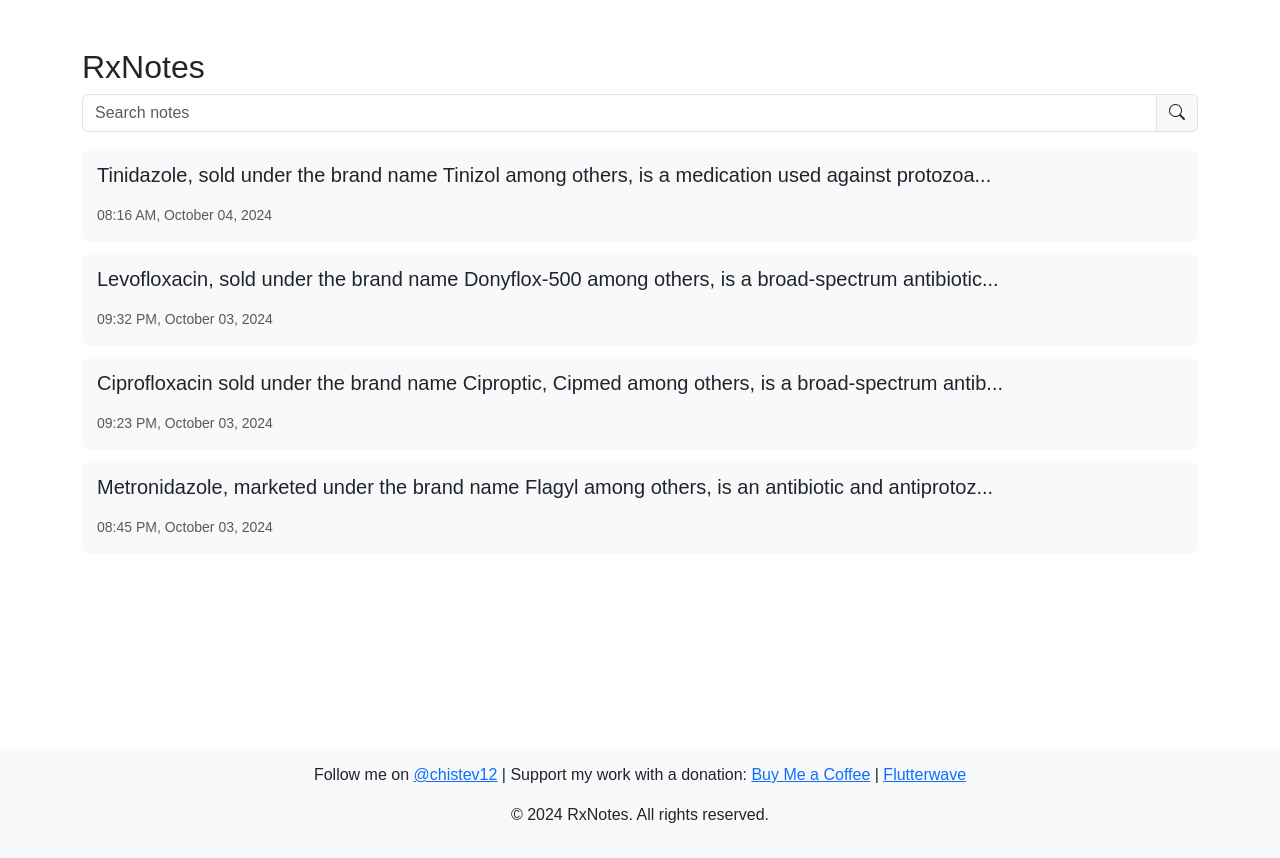
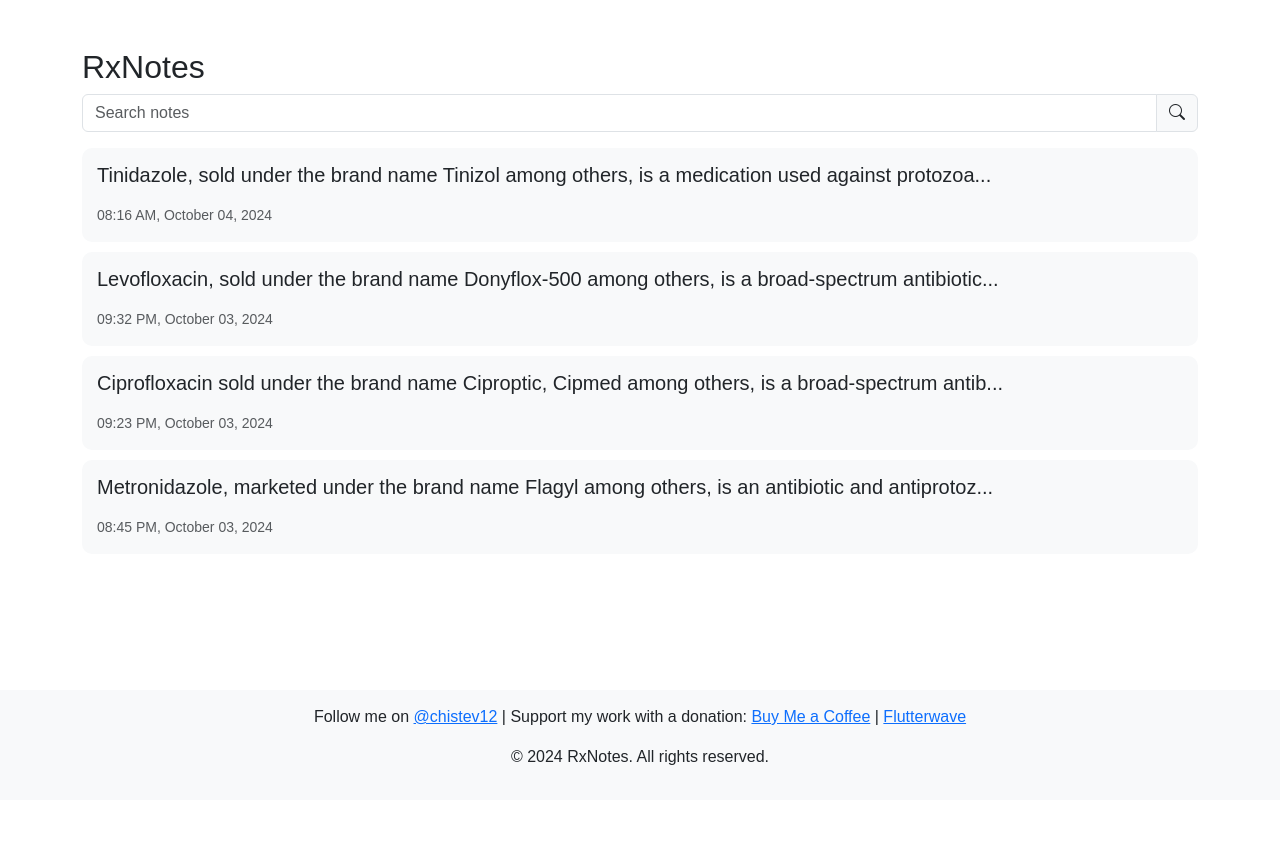
Before and after one commit to chistev/RxNotes, a Django app: page / in a window 1280 px wide. After the commit the page ends 765 px from the top, so only its background shows below. Run offline with Django 4.2, Linux system fonts and the light colour scheme; data comes from the database, SQL or seed files in the repository; some libraries are stand-ins or nearby versions.

Commit message:
made the footer always visible and set scrolling on the content of the page

```diff
--- a/RxNotes/settings.py
+++ b/RxNotes/settings.py
@@ -12,7 +12,7 @@ BASE_DIR = Path(__file__).resolve().parent.parent
 SECRET_KEY = 'django-insecure-stldj9&o$4a$@rfq!c-iu(ooqcp3$huwf%g6attn*j=339zjv2'
 
 # SECURITY WARNING: don't run with debug turned on in production!
-DEBUG = False
+DEBUG = True
 
 ALLOWED_HOSTS = ['chistev.pythonanywhere.com', 'localhost', '127.0.0.1']
 
--- a/assets/css/styles.css
+++ b/assets/css/styles.css
@@ -11,8 +11,28 @@
     background-color: #e9ecef;
 }
 
-body {
+html, body {
     font-family: Arial, sans-serif;
+    height: 100%;
+    margin: 0;
+    display: flex;
+    flex-direction: column;
+}
+
+.content {
+    flex: 1;
+    overflow-y: auto;
+    padding-bottom: 50px;
+}
+
+footer {
+    background-color: #f8f9fa;
+    padding: 15px;
+    text-align: center;
+    position: fixed;
+    bottom: 0;
+    width: 100%;
+    z-index: 100;
 }
 
 .note-details {
--- a/notes/templates/notes/base.html
+++ b/notes/templates/notes/base.html
@@ -15,27 +15,6 @@
     integrity="sha384-Y7hw+L/jvKeWIRRkqWYfPcvVxHzVzn5REgzbawhxAuQGwX1XWe70vji+VSeHOThJ"
     crossorigin="anonymous"></script>
     <title>{% block title %}RxNotes{% endblock %}</title>
-    <style>
-        html, body {
-            height: 100%;
-            margin: 0;
-        }
-
-        .content {
-            min-height: calc(100vh - 100px); /* Adjust this value based on footer height */
-            padding-bottom: 50px; /* Space for footer */
-        }
-
-        footer {
-    background-color: #f8f9fa;
-    padding: 15px;
-    text-align: center;
-    position: relative; /* or you can use 'fixed' but with padding adjustments */
-    bottom: 0;
-    width: 100%;
-}
-
-    </style>
 </head>
 <body>
     <div class="content container mt-5">
```
